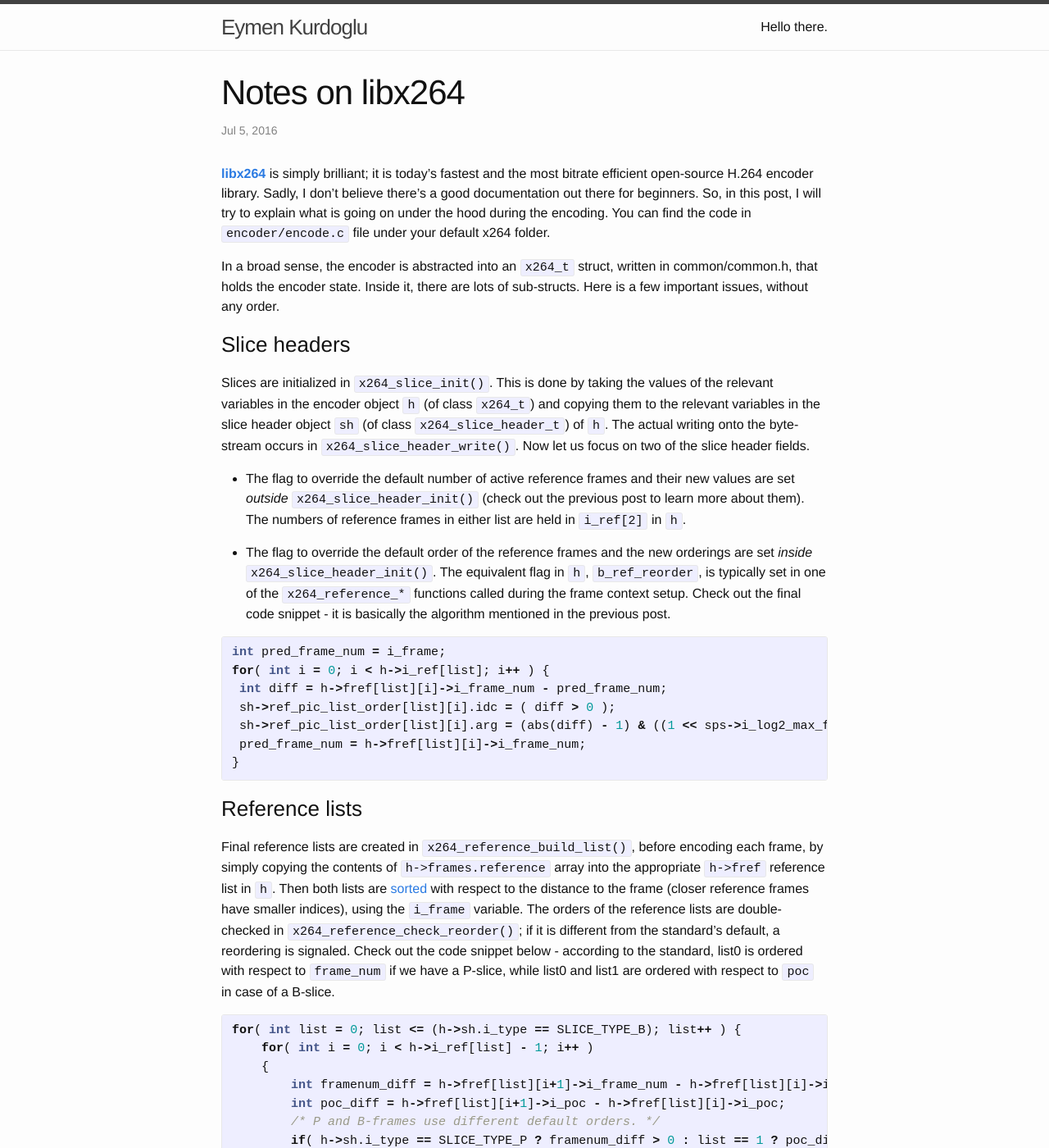
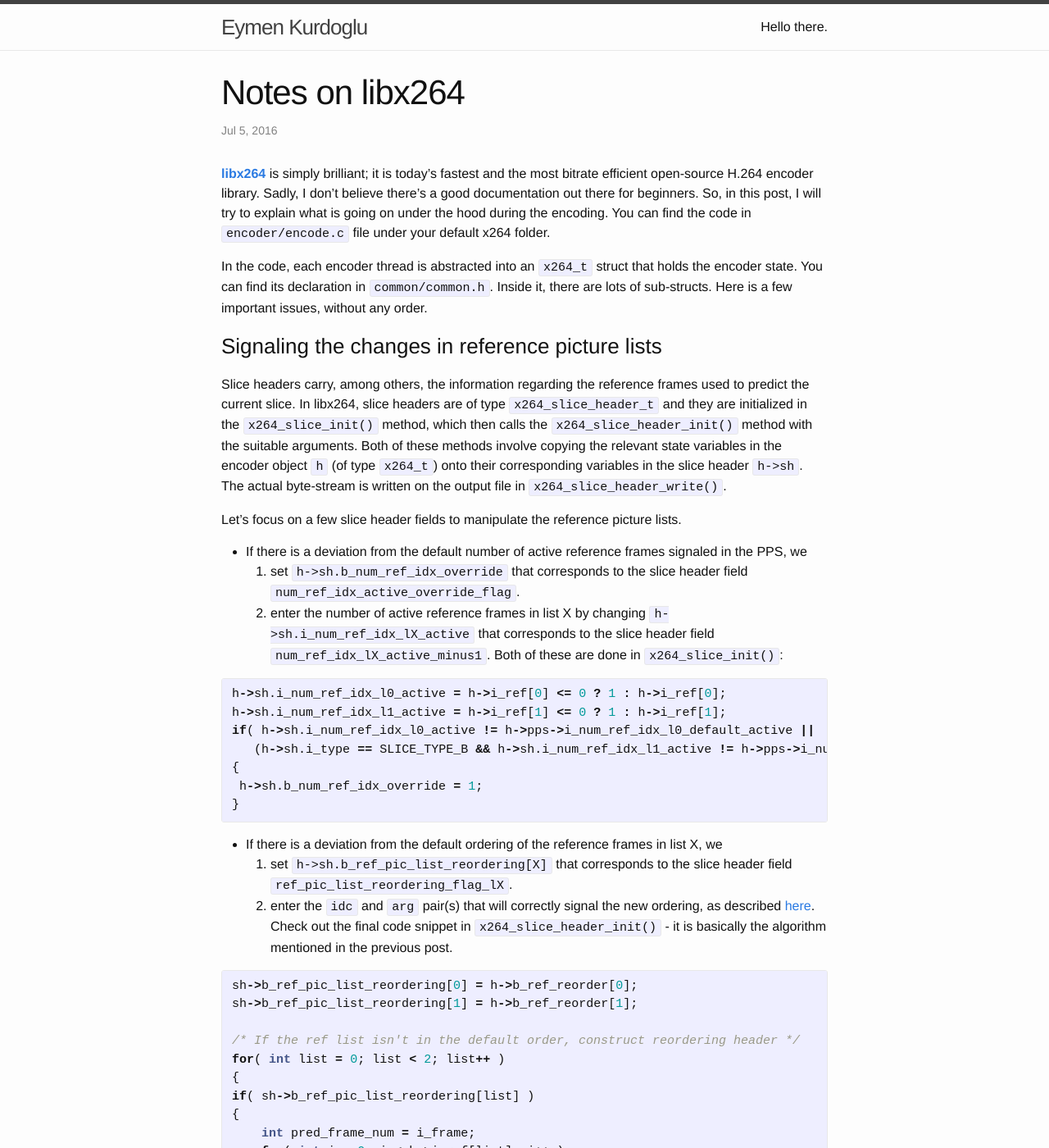
Before and after one commit to eymenkurdoglu/eymenkurdoglu.github.io, a Jekyll site: the page built from _posts/2016-07-05-x264.md, in a window 1280 px wide and 1400 px high. Shown: the whole window at 82% size. Built offline with Jekyll 4.4.1, drawn with Linux system fonts in a browser that asks for light colours; some of the changed text lies outside the part shown.

Commit message:
xplainingx264

```diff
--- a/_posts/2016-07-05-x264.md
+++ b/_posts/2016-07-05-x264.md
@@ -5,29 +5,85 @@ date: 2016-07-05
 ---
 [**libx264**](http://www.videolan.org/developers/x264.html) is simply brilliant; it is today's fastest and the most bitrate efficient open-source H.264 encoder library. Sadly, I don't believe there's a good documentation out there for beginners. So, in this post, I will try to explain what is going on under the hood during the encoding. You can find the code in `encoder/encode.c` file under your default x264 folder.
 
-In a broad sense, the encoder is abstracted into an `x264_t` struct, written in common/common.h, that holds the encoder state. Inside it, there are lots of sub-structs. Here is a few important issues, without any order.
+In the code, each encoder thread is abstracted into an `x264_t` struct that holds the encoder state. You can find its declaration in `common/common.h`. Inside it, there are lots of sub-structs. Here is a few important issues, without any order.
 
-### Slice headers
+### Signaling the changes in reference picture lists
 
-Slices are initialized in `x264_slice_init()`. This is done by taking the values of the relevant variables in the encoder object `h` (of class `x264_t`) and copying them to the relevant variables in the slice header object `sh` (of class `x264_slice_header_t`) of `h`. The actual writing onto the byte-stream occurs in `x264_slice_header_write()`. Now let us focus on two of the slice header fields.
+Slice headers carry, among others, the information regarding the reference frames used to predict the current slice. In libx264, slice headers are of type `x264_slice_header_t` and they are initialized in the `x264_slice_init()` method, which then calls the `x264_slice_header_init()` method with the suitable arguments. Both of these methods involve copying the relevant state variables in the encoder object `h` (of type `x264_t`) onto their corresponding variables in the slice header `h->sh`. The actual byte-stream is written on the output file in `x264_slice_header_write()`.
 
-* The flag to override the default number of active reference frames and their new values are set _outside_ `x264_slice_header_init()` (check out the previous post to learn more about them). The numbers of reference frames in either list are held in `i_ref[2]` in `h`.
+Let's focus on a few slice header fields to manipulate the reference picture lists.
 
-* The flag to override the default order of the reference frames and the new orderings are set _inside_ `x264_slice_header_init()`. The equivalent flag in `h`, `b_ref_reorder`, is typically set in one of the `x264_reference_*` functions called during the frame context setup. Check out the final code snippet - it is basically the algorithm mentioned in the previous post.
+* If there is a deviation from the default number of active reference frames signaled in the PPS, we
+1. set `h->sh.b_num_ref_idx_override` that corresponds to the slice header field `num_ref_idx_active_override_flag`.
+2. enter the number of active reference frames in list X by changing `h->sh.i_num_ref_idx_lX_active` that corresponds to the slice header field  `num_ref_idx_lX_active_minus1`.
+Both of these are done in `x264_slice_init()`:
 
 {% highlight c %}
-int pred_frame_num = i_frame;
-for( int i = 0; i < h->i_ref[list]; i++ ) {
- int diff = h->fref[list][i]->i_frame_num - pred_frame_num;
- sh->ref_pic_list_order[list][i].idc = ( diff > 0 );
- sh->ref_pic_list_order[list][i].arg = (abs(diff) - 1) & ((1 << sps->i_log2_max_frame_num) - 1);
- pred_frame_num = h->fref[list][i]->i_frame_num;
+h->sh.i_num_ref_idx_l0_active = h->i_ref[0] <= 0 ? 1 : h->i_ref[0];
+h->sh.i_num_ref_idx_l1_active = h->i_ref[1] <= 0 ? 1 : h->i_ref[1];
+if( h->sh.i_num_ref_idx_l0_active != h->pps->i_num_ref_idx_l0_default_active ||
+   (h->sh.i_type == SLICE_TYPE_B && h->sh.i_num_ref_idx_l1_active != h->pps->i_num_ref_idx_l1_default_active) )
+{
+ h->sh.b_num_ref_idx_override = 1;
+}
+{% endhighlight %}
+
+* If there is a deviation from the default ordering of the reference frames in list X, we
+1. set `h->sh.b_ref_pic_list_reordering[X]` that corresponds to the slice header field `ref_pic_list_reordering_flag_lX`.
+2. enter the `idc` and `arg` pair(s) that will correctly signal the new ordering, as described [here]({% post_url 2016-07-01-hierp-one %}).
+Check out the final code snippet in `x264_slice_header_init()` - it is basically the algorithm mentioned in the previous post.
+
+{% highlight c %}
+sh->b_ref_pic_list_reordering[0] = h->b_ref_reorder[0];
+sh->b_ref_pic_list_reordering[1] = h->b_ref_reorder[1];
+
+/* If the ref list isn't in the default order, construct reordering header */
+for( int list = 0; list < 2; list++ )
+{
+if( sh->b_ref_pic_list_reordering[list] )
+{
+    int pred_frame_num = i_frame;
+    for( int i = 0; i < h->i_ref[list]; i++ )
+    {
+        int diff = h->fref[list][i]->i_frame_num - pred_frame_num;
+        sh->ref_pic_list_order[list][i].idc = ( diff > 0 );
+        sh->ref_pic_list_order[list][i].arg = (abs(diff) - 1) & ((1 << sps->i_log2_max_frame_num) - 1);
+        pred_frame_num = h->fref[list][i]->i_frame_num;
+    }
+}
 }
 {% endhighlight %}
 
 ### Reference lists
 
-Final reference lists are created in `x264_reference_build_list()`, before encoding each frame, by simply copying the contents of `h->frames.reference` array into the appropriate `h->fref` reference list in `h`. Then both lists are [sorted](https://en.wikipedia.org/wiki/Bubble_sort) with respect to the distance to the frame (closer reference frames have smaller indices), using the `i_frame` variable. The orders of the reference lists are double-checked in `x264_reference_check_reorder()`; if it is different from the standard's default, a reordering is signaled. Check out the code snippet below - according to the standard, list0 is ordered with respect to `frame_num` if we have a P-slice, while list0 and list1 are ordered with respect to `poc` in case of a B-slice.
+Final reference lists are created in `x264_reference_build_list()`, before encoding each frame, by simply copying the contents of `h->frames.reference` array into the appropriate `h->fref` reference list in `h`. Then both lists are [sorted](https://en.wikipedia.org/wiki/Bubble_sort) with respect to the distance to the frame (closer reference frames have smaller indices), using the `i_frame` variable.
+
+{% highlight c %}
+#define XCHG(type,a,b) do{ type t = a; a = b; b = t; } while(0)
+    /* Order reference lists by distance from the current frame. */
+    for( int list = 0; list < 2; list++ )
+    {
+        h->fref_nearest[list] = h->fref[list][0];
+        do
+        {
+            b_ok = 1;
+            for( int i = 0; i < h->i_ref[list] - 1; i++ )
+            {
+                if( list ? h->fref[list][i+1]->i_poc < h->fref_nearest[list]->i_poc
+                         : h->fref[list][i+1]->i_poc > h->fref_nearest[list]->i_poc )
+                    h->fref_nearest[list] = h->fref[list][i+1];
+                if( x264_reference_distance( h, h->fref[list][i] ) > x264_reference_distance( h, h->fref[list][i+1] ) )
+                {
+                    XCHG( x264_frame_t*, h->fref[list][i], h->fref[list][i+1] );
+                    b_ok = 0;
+                    break;
+                }
+            }
+        } while( !b_ok );
+    }
+{% endhighlight %}
+
+The orders of the reference lists are double-checked in `x264_reference_check_reorder()`; if it is different from the standard's default, a reordering is signaled. Check out the code snippet below - according to the standard, list0 is ordered with respect to `frame_num` if we have a P-slice, while list0 and list1 are ordered with respect to `poc` in case of a B-slice.
 
 {% highlight c %}
 for( int list = 0; list <= (h->sh.i_type == SLICE_TYPE_B); list++ ) {
```
